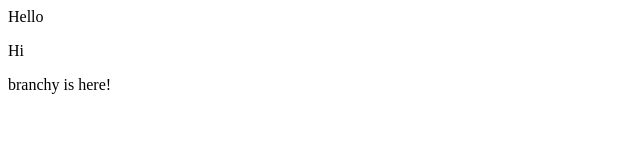
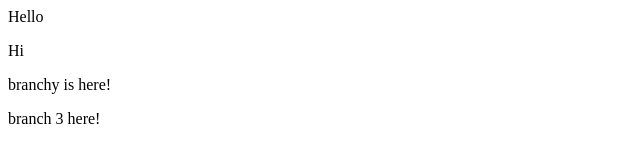
Before and after one commit to surheeho/git-test, a plain HTML site: page index.html in a window 1280 px wide. Shown: the whole page, without its empty margins (0-640 px from the left). Drawn offline with Linux system fonts and the light colour scheme.

Commit message:
b3 herrrrr

```diff
--- a/index.html
+++ b/index.html
@@ -3,5 +3,6 @@
         <p>Hello</p>
         <p>Hi</p>
         <p>branchy is here!</p>
+        <p>branch 3 here!</p>
     </body>
 </html>
```
